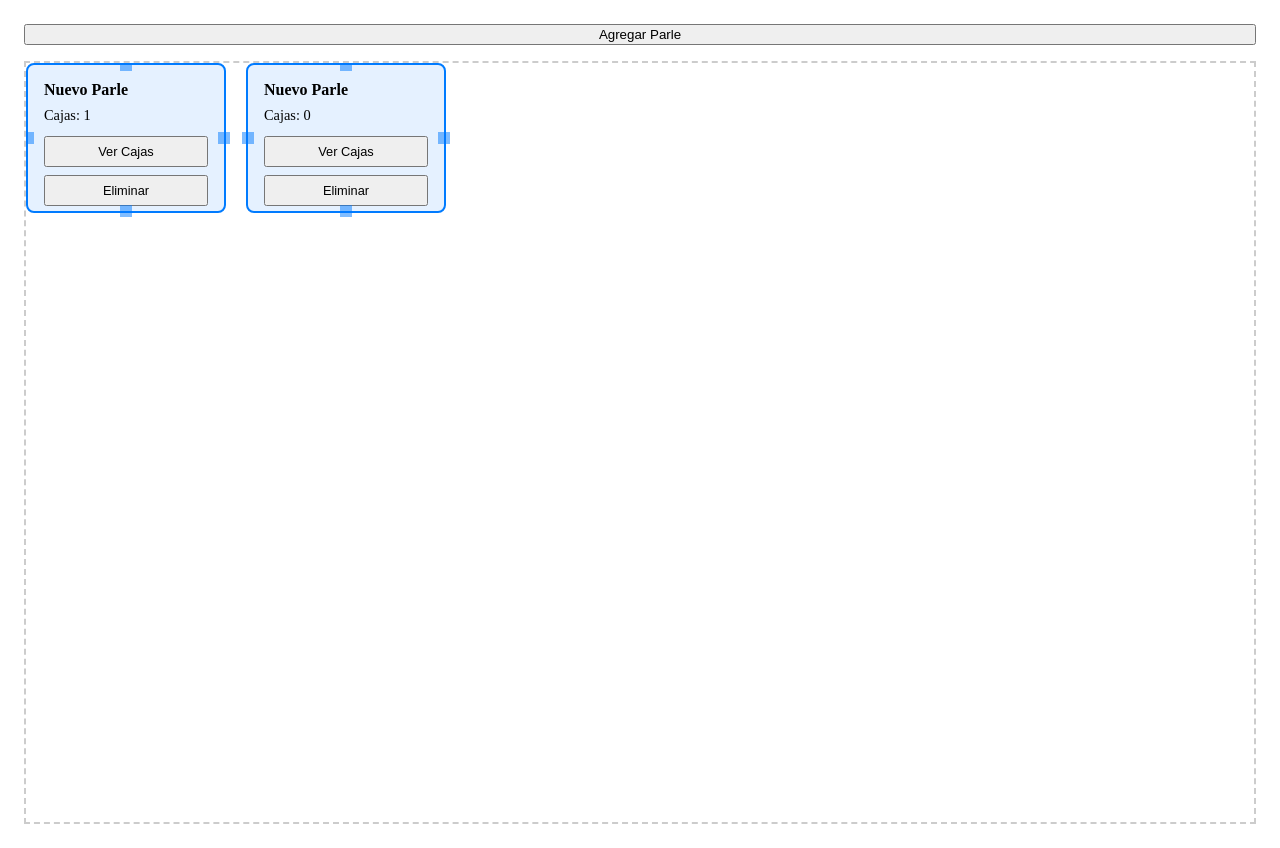
After one commit to IronCastle345/test01, a Django app: page /parles/ in a window 1280 px wide. The commit adds this page. Run offline with Django 5.2, Linux system fonts and the light colour scheme; data comes from the database, SQL or seed files in the repository; both versions use the stored data as it was after the commit.

Commit message:
segundo commit

```diff
--- a/almacen/urls.py
+++ b/almacen/urls.py
@@ -20,8 +20,9 @@ from core import views
 
 urlpatterns = [
     path('admin/', admin.site.urls),
-    path('', views.hola),
-    path('cajas/', views.listarCajas, name='listar_caja'),
+    path('', views.parles_dashboard),
+    path('cajas/', views.listar_cajas, name='listar_caja'),
+    path('cajas/parle/<int:parle_id>/', views.listar_cajas, name='cajas_por_parle'),
     path('cajas/crear', views.registrarCaja, name='crear_caja'),
     path('cajas/eliminar/<int:id>/', views.eliminar_caja, name='eliminar_caja'),
     path('cajas/editar/<int:id>/', views.editar_caja, name='editar_caja'),
@@ -29,4 +30,9 @@ urlpatterns = [
     path('cajas/<int:id>/agregar-pieza/', views.agregar_pieza, name='agregar_pieza'),
     path('piezas/eliminar/<int:id>/', views.eliminar_pieza, name='eliminar_pieza'),
     path('piezas/editar/<int:id>/', views.editar_pieza, name='editar_pieza'),
+    path('parles/', views.parles_dashboard, name='parles_dashboard'),
+    path('parles/crear/', views.crear_parle, name='crear_parle'),
+    path('parles/<int:id>/actualizar/', views.actualizar_parle, name='actualizar_parle'),
+    path('parles/<int:id>/eliminar/', views.eliminar_parle, name='eliminar_parle'),
+    path('parles/<int:id>/actualizar-nombre/', views.actualizar_nombre_parle, name='actualizar_nombre_parle'),
 ]
--- a/core/apps.py
+++ b/core/apps.py
@@ -4,3 +4,7 @@ from django.apps import AppConfig
 class CoreConfig(AppConfig):
     default_auto_field = 'django.db.models.BigAutoField'
     name = 'core'
+
+    def ready(self):
+        # Importa las señales aquí
+        import core.signals
--- /dev/null
+++ b/core/static/css/parles.css
@@ -0,0 +1,97 @@
+/* static/css/parles.css */
+.parle-dashboard {
+    padding: 1rem;
+    height: 100vh;
+    display: flex;
+    flex-direction: column;
+}
+
+#parle-map {
+    flex: 1;
+    position: relative;
+    overflow: auto; /* Permite desplazamiento en móviles */
+    touch-action: none; /* Importante para eventos táctiles */
+    border: 2px dashed #ccc;
+    margin-top: 1rem;
+}
+
+.parle-box {
+    position: absolute;
+    border: 2px solid #007bff;
+    background: rgba(0, 123, 255, 0.1);
+    padding: 1rem;
+    border-radius: 8px;
+    min-width: 150px;
+    min-height: 100px;
+    touch-action: none; /* Evita conflicto con scroll */
+    box-sizing: border-box;
+}
+
+.parle-box h5 {
+    font-size: 1rem; /* Tamaño adaptable */
+    margin: 0 0 8px 0;
+}
+
+.parle-box p {
+    font-size: 0.9rem;
+    margin: 0 0 8px 0;
+}
+
+.parle-box button {
+    width: 100%; /* Botones ocuparán todo el ancho en móviles */
+    margin: 4px 0;
+    padding: 6px;
+    font-size: 0.8rem;
+}
+
+/* Media Queries para móviles */
+@media (max-width: 768px) {
+    .parle-box {
+        min-width: 120px;
+        min-height: 80px;
+    }
+
+    #add-parle {
+        width: 100%; /* Botón ocupa todo el ancho */
+        padding: 12px;
+    }
+}
+
+.resize-handle {
+    position: absolute;
+    background: #007bff;
+    opacity: 0.5;
+    width: 12px;
+    height: 12px;
+}
+
+.parle-box {
+    transition: none; /* Eliminar transiciones que causan parpadeo */
+    user-select: none; /* Evitar selección de texto al arrastrar */
+}
+
+.dragging {
+    opacity: 0.7;
+    cursor: grabbing;
+}
+
+.resizing {
+    opacity: 0.7;
+}
+
+.edit-icon {
+    margin-left: 8px;
+    font-size: 0.8em;
+    opacity: 0.7;
+}
+
+@media (max-width: 768px) {
+    .editable-nombre {
+        font-size: 1.2em; /* Texto más grande para móvil */
+    }
+}
+
+.resize-left { left: -6px; top: 50%; transform: translateY(-50%); cursor: ew-resize; }
+.resize-right { right: -6px; top: 50%; transform: translateY(-50%); cursor: ew-resize; }
+.resize-bottom { bottom: -6px; left: 50%; transform: translateX(-50%); cursor: ns-resize; }
+.resize-top { top: -6px; left: 50%; transform: translateX(-50%); cursor: ns-resize; }
--- /dev/null
+++ b/core/static/js/parles.js
@@ -0,0 +1,332 @@
+document.addEventListener('DOMContentLoaded', () => {
+    const parleMap = document.getElementById('parle-map');
+    // Inicializar interact.js en los Parles existentes
+    document.querySelectorAll('.parle-box').forEach(element => {
+        addInteractions(element);
+        applyParleStyles(element);
+    });
+
+    function applyParleStyles(element) {
+        element.style.position = 'absolute';
+        element.style.left = `${element.dataset.x}px`;
+        element.style.top = `${element.dataset.y}px`;
+        element.style.width = `${element.dataset.width}px`;
+        element.style.height = `${element.dataset.height}px`;
+    }
+
+    // Crear elemento HTML para un parle
+    function createParleElement(parle) {
+        const div = document.createElement('div');
+        div.className = 'parle-box';
+        div.setAttribute('data-id', parle.id);
+
+        // Posición y tamaño desde el backend
+        div.style.left = `${parle.pos_x}px`;
+        div.style.top = `${parle.pos_y}px`;
+        div.style.width = `${parle.ancho}px`;
+        div.style.height = `${parle.alto}px`;
+
+        // Contenido
+        div.innerHTML = `
+            <h5>${parle.nombre}</h5>
+            <p>Cajas: ${parle.cant_cajas}</p>
+            <button class="btn btn-sm btn-success view-boxes">Ver Cajas</button>
+            <button class="btn btn-sm btn-danger delete-parle">Eliminar</button>
+        `;
+
+        parleMap.appendChild(div);
+        addInteractions(div);
+    }
+
+    // Añadir interacciones (arrastrar, redimensionar)
+    function addInteractions(element) {
+        interact(element)
+            .draggable({
+                inertia: false,
+                modifiers: [
+                    interact.modifiers.restrictRect({
+                        restriction: 'parent',
+                        endOnly: true
+                    })
+                ],
+                listeners: {
+                    move(event) {
+                        const target = event.target;
+                        const x = (parseFloat(target.style.left) || 0) + event.dx;
+                        const y = (parseFloat(target.style.top) || 0) + event.dy;
+                        target.style.left = `${x}px`;
+                        target.style.top = `${y}px`;
+                        updateParlePosition(target.dataset.id, x, y);
+                    }
+                }
+            })
+            .resizable({
+                edges: {
+                    left: '.resize-left',
+                    right: '.resize-right',
+                    bottom: '.resize-bottom',
+                    top: '.resize-top'
+                },
+                modifiers: [
+                    interact.modifiers.restrictSize({
+                        min: { width: 100, height: 80 }
+                    })
+                ],
+                listeners: {
+                    move(event) {
+                        const target = event.target;
+                        target.style.width = `${event.rect.width}px`;
+                        target.style.height = `${event.rect.height}px`;
+                        updateParleSize(target.dataset.id, event.rect.width, event.rect.height);
+                    }
+                }
+            });
+
+        // Añadir handles de redimensionado táctiles
+        const resizeHandles = `
+            <div class="resize-handle resize-left"></div>
+            <div class="resize-handle resize-right"></div>
+            <div class="resize-handle resize-bottom"></div>
+            <div class="resize-handle resize-top"></div>
+        `;
+        element.insertAdjacentHTML('beforeend', resizeHandles);
+    }
+
+    // Función updateParlePosition
+    function updateParlePosition(id, x, y) {
+        fetch(`/parles/${id}/actualizar/`, {
+            method: 'POST',
+            headers: {
+                'Content-Type': 'application/json',
+                'X-CSRFToken': getCookie('csrftoken'),
+            },
+            body: JSON.stringify({ x, y }), // Envía x, y como números
+        });
+    }
+
+    // Función updateParleSize
+    function updateParleSize(id, width, height) {
+        fetch(`/parles/${id}/actualizar/`, {
+            method: 'POST',
+            headers: {
+                'Content-Type': 'application/json',
+                'X-CSRFToken': getCookie('csrftoken'),
+            },
+            body: JSON.stringify({ width, height }), // Envía width, height como números
+        });
+    }
+
+    // Crear nuevo parle
+    document.getElementById('add-parle').addEventListener('click', () => {
+        fetch('/parles/crear/', {
+            method: 'POST',
+            headers: {
+                'X-CSRFToken': getCookie('csrftoken'),
+            },
+        })
+        .then(response => response.json())
+        .then(parle => createParleElement(parle));
+    });
+
+    // Eliminar parle
+    parleMap.addEventListener('click', (e) => {
+        if (e.target.classList.contains('view-boxes')) {
+            const parleDiv = e.target.closest('.parle-box');
+            const parleId = parleDiv.dataset.id;
+            window.location.href = `/cajas/parle/${parleId}/`;
+        }
+
+        if (e.target.classList.contains('delete-parle')) {
+            const parleDiv = e.target.closest('.parle-box');
+            const parleId = parleDiv.dataset.id;
+            fetch(`/parles/${parleId}/eliminar/`, {
+                method: 'POST',
+                headers: {
+                    'X-CSRFToken': getCookie('csrftoken'),
+                },
+            })
+            .then(() => parleDiv.remove());
+        }
+    });
+
+    // Función para obtener el token CSRF
+    function getCookie(name) {
+        let cookieValue = null;
+        if (document.cookie && document.cookie !== '') {
+            const cookies = document.cookie.split(';');
+            for (let i = 0; i < cookies.length; i++) {
+                const cookie = cookies[i].trim();
+                if (cookie.startsWith(name + '=')) {
+                    cookieValue = decodeURIComponent(cookie.substring(name.length + 1));
+                    break;
+                }
+            }
+        }
+        return cookieValue;
+    }
+
+    document.addEventListener('click', (e) => {
+        if (e.target.classList.contains('delete-parle')) {
+            const parleDiv = e.target.closest('.parle-box');
+            const parleId = parleDiv.dataset.id;
+            fetch(`/parles/${parleId}/eliminar/`, {
+                method: 'POST',
+                headers: {
+                    'X-CSRFToken': getCookie('csrftoken'),
+                },
+            })
+            .then(() => parleDiv.remove());
+        }
+    });
+});
+
+document.querySelectorAll('.parle-box').forEach(element => {
+    interact(element)
+        .draggable({
+            inertia: false,
+            modifiers: [
+                interact.modifiers.restrictRect({
+                    restriction: 'parent',
+                    endOnly: true
+                })
+            ],
+            listeners: {
+                start(event) {
+                    event.target.classList.add('dragging');
+                },
+                move(event) {
+                    const target = event.target;
+                    const x = (parseFloat(target.style.left) || 0) + event.dx;
+                    const y = (parseFloat(target.style.top) || 0) + event.dy;
+
+                    target.style.left = `${x}px`;
+                    target.style.top = `${y}px`;
+
+                    // Actualizar con debounce
+                    updatePositionDebounced(target.dataset.id, x, y);
+                },
+                end(event) {
+                    event.target.classList.remove('dragging');
+                }
+            }
+        })
+        .resizable({
+            edges: { left: true, right: true, bottom: true, top: true },
+            modifiers: [
+                interact.modifiers.restrictSize({
+                    min: { width: 100, height: 80 }
+                })
+            ],
+            listeners: {
+                start(event) {
+                    event.target.classList.add('resizing');
+                },
+                move(event) {
+                    const target = event.target;
+                    target.style.width = `${event.rect.width}px`;
+                    target.style.height = `${event.rect.height}px`;
+
+                    // Actualizar con debounce
+                    updateSizeDebounced(target.dataset.id, event.rect.width, event.rect.height);
+                },
+                end(event) {
+                    event.target.classList.remove('resizing');
+                }
+            }
+        });
+});
+
+  function debounce(func, timeout = 1000) {
+    let timer;
+    return (...args) => {
+        clearTimeout(timer);
+        timer = setTimeout(() => { func.apply(this, args); }, timeout);
+    };
+}
+
+const updatePositionDebounced = debounce((id, x, y) => {
+    updateParlePosition(id, x, y);
+});
+
+const updateSizeDebounced = debounce((id, width, height) => {
+    updateParleSize(id, width, height);
+});
+
+document.addEventListener('dblclick', (e) => {
+    if (e.target.classList.contains('editable-nombre')) {
+        const element = e.target;
+        const originalText = element.textContent;
+        const parleId = element.dataset.id;
+
+        // Crear input editable
+        const input = document.createElement('input');
+        input.type = 'text';
+        input.value = originalText;
+        input.style.width = '100%';
+
+        // Reemplazar h5 por el input
+        element.replaceWith(input);
+        input.focus();
+
+        // Guardar al perder el focus o presionar Enter
+        input.addEventListener('keypress', (e) => {
+            if (e.key === 'Enter') {
+                guardarNombre();
+            }
+        });
+
+        input.addEventListener('keydown', (e) => {
+            if (e.key === 'Enter') {
+                e.preventDefault(); // Evitar comportamiento por defecto
+                guardarNombre();
+            }
+        });
+
+        function getCookie(name) {
+            let cookieValue = null;
+            if (document.cookie && document.cookie !== '') {
+                const cookies = document.cookie.split(';');
+                for (let i = 0; i < cookies.length; i++) {
+                    const cookie = cookies[i].trim();
+                    if (cookie.startsWith(name + '=')) {
+                        cookieValue = decodeURIComponent(cookie.substring(name.length + 1));
+                        break;
+                    }
+                }
+            }
+            return cookieValue;
+        }
+
+        // Modificar la función guardarNombre
+        function guardarNombre() {
+            const nuevoNombre = input.value.trim();
+
+            if (nuevoNombre && nuevoNombre !== originalText) {
+                fetch(`/parles/${parleId}/actualizar-nombre/`, {
+                    method: 'POST',
+                    headers: {
+                        'Content-Type': 'application/json',
+                        'X-CSRFToken': getCookie('csrftoken'), // Token desde la cookie
+                    },
+                    credentials: 'include', // ¡Añade esta línea!
+                    body: JSON.stringify({ nombre: nuevoNombre }),
+                })
+                .then(response => {
+                    if (!response.ok) throw new Error('Error en la respuesta');
+                    return response.json();
+                })
+                .then(data => {
+                    element.textContent = data.nombre; // Actualizar el texto
+                    input.replaceWith(element); // Restaurar el elemento h5
+                })
+                .catch(error => {
+                    console.error('Error:', error);
+                    input.replaceWith(element); // Revertir cambios si hay error
+                });
+            } else {
+                input.replaceWith(element);
+            }
+        }
+        }
+    }
+)
--- /dev/null
+++ b/core/templates/parles/dashboard.html
@@ -0,0 +1,50 @@
+{% load static %}
+<!DOCTYPE html>
+<html lang="en">
+<head>
+    <meta charset="UTF-8">
+    <meta name="viewport" content="width=device-width, initial-scale=1.0">
+    <title>Document</title>
+    <link rel="stylesheet" href="{% static 'css/parles.css' %}">
+</head>
+<body>
+    <div class="parle-dashboard">
+        <button id="add-parle" class="btn btn-primary mb-3">
+            <i class="bi bi-plus-square"></i> <span class="desktop-text">Agregar Parle</span>
+            <span class="mobile-text">+</span>
+        </button>
+
+        <div id="parle-map">
+            {% for parle in parles %}
+            <div class="parle-box"
+                data-id="{{ parle.id }}"
+                data-x="{{ parle.pos_x|default:0 }}"
+                data-y="{{ parle.pos_y|default:0 }}"
+                data-width="{{ parle.ancho|default:200 }}"
+                data-height="{{ parle.alto|default:150 }}">
+                <h5 class="editable-nombre" data-id="{{ parle.id }}">{{ parle.nombre }}
+                    <i class="bi bi-pencil-square edit-icon"></i>
+                </h5>
+                <p>Cajas: {{ parle.cant_cajas }}</p>
+                <button class="btn btn-sm btn-success view-boxes">Ver Cajas</button>
+                <button class="btn btn-sm btn-danger delete-parle">Eliminar</button>
+            </div>
+            {% endfor %}
+        </div>
+    </div>
+
+    <!-- CSS para ocultar/mostrar texto en móviles -->
+    <style>
+        @media (max-width: 768px) {
+            .desktop-text { display: none; }
+            .mobile-text { display: inline; }
+        }
+        @media (min-width: 769px) {
+            .mobile-text { display: none; }
+        }
+    </style>
+
+    <script src="https://cdn.jsdelivr.net/npm/interactjs/dist/interact.min.js"></script>
+    <script src="{% static 'js/parles.js' %}"></script>
+</body>
+</html>
--- a/core/views.py
+++ b/core/views.py
@@ -1,15 +1,27 @@
 from django.shortcuts import render, redirect, get_object_or_404
 from .models import caja, parle, tipo_de_pieza, pieza
 from django import forms
+import json
+from django.http import JsonResponse
+from django.views.decorators.http import require_http_methods
 
 # Create your views here.
 
 def hola(request):
     return render(request, 'index.html')
 
-def listarCajas(request):
-    cajas = caja.objects.prefetch_related('tipo_de_pieza_set').all()
-    return render(request, 'caja/list.html', {'cajas': cajas})
+def listar_cajas(request, parle_id=None):
+    cajas = caja.objects.all()
+    Parle = None
+
+    if parle_id:
+        Parle = get_object_or_404(parle, id=parle_id)
+        cajas = cajas.filter(id_parle=Parle)
+
+    return render(request, 'caja/list.html', {
+        'cajas': cajas,
+        'parle_filtrado': Parle
+    })
 
 class CajaForm(forms.ModelForm):
     # Campos para nuevo Tipo_de_pieza
@@ -188,3 +200,96 @@ def editar_pieza(request, id):
         'form': form,
         'pieza': Pieza
     })
+
+def parles_dashboard(request):
+    Parles = parle.objects.all()
+    return render(request, 'parles/dashboard.html', {'parles': Parles})
+
+def crear_parle(request):
+    if request.method == 'POST':
+        # Obtener el último Parle
+        ultimo_parle = parle.objects.order_by('-id').first()
+
+        # Calcular posición
+        if ultimo_parle:
+            nueva_x = ultimo_parle.pos_x + ultimo_parle.ancho + 20  # 20px de separación
+            nueva_y = ultimo_parle.pos_y
+        else:
+            nueva_x = 50  # Posición inicial X
+            nueva_y = 50  # Posición inicial Y
+
+        # Crear Parle
+        nuevo_parle = parle.objects.create(
+            pos_x=nueva_x,
+            pos_y=nueva_y,
+            ancho=200,
+            alto=150
+        )
+
+        return JsonResponse({
+            'id': nuevo_parle.id,
+            'nombre': nuevo_parle.nombre,
+            'pos_x': nuevo_parle.pos_x,
+            'pos_y': nuevo_parle.pos_y,
+            'ancho': nuevo_parle.ancho,
+            'alto': nuevo_parle.alto
+        })
+    return redirect('parles_dashboard')
+
+@require_http_methods(["POST"])
+def actualizar_parle(request, id):
+    Parle = get_object_or_404(parle, id=id)
+    data = json.loads(request.body)
+
+    if 'x' in data and 'y' in data:
+        Parle.pos_x = data['x']
+        Parle.pos_y = data['y']
+
+    if 'width' in data and 'height' in data:
+        Parle.ancho = data['width']
+        Parle.alto = data['height']
+
+    Parle.save()  # <-- ¡Aquí estaba el error! (Parle, no parle)
+    return JsonResponse({'status': 'success'})
+
+def eliminar_parle(request, id):
+    if request.method == 'POST':
+        Parle = parle.objects.get(id=id)
+        Parle.delete()
+        return JsonResponse({'status': 'success'})
+    return JsonResponse({'status': 'error'}, status=400)
+
+@require_http_methods(["POST"])
+def actualizar_parle(request, id):
+    Parle = get_object_or_404(parle, id=id)
+    data = json.loads(request.body)
+
+    # Actualizar posición
+    if 'x' in data and 'y' in data:
+        Parle.pos_x = data['x']
+        Parle.pos_y = data['y']
+
+    # Actualizar tamaño
+    if 'width' in data and 'height' in data:
+        Parle.ancho = data['width']
+        Parle.alto = data['height']
+
+    parle.save()
+    return JsonResponse({'status': 'success'})
+
+@require_http_methods(["POST"])
+def actualizar_nombre_parle(request, id):
+    Parle = get_object_or_404(parle, id=id)
+    try:
+        data = json.loads(request.body)
+        nuevo_nombre = data.get('nombre', '').strip()
+
+        if not nuevo_nombre:
+            return JsonResponse({'status': 'error', 'message': 'Nombre vacío'}, status=400)
+
+        Parle.nombre = nuevo_nombre
+        Parle.save()
+        return JsonResponse({'status': 'success', 'nombre': Parle.nombre})
+
+    except Exception as e:
+        return JsonResponse({'status': 'error', 'message': str(e)}, status=400)
```
Also changed, not shown: core/models.py (+8 -4 lines), core/signals.py (added, +10 -0 lines), core/templates/caja/list.html (+11 -0 lines), core/migrations/0007_parle_alto_parle_ancho_parle_pos_x_parle_pos_y_and_more.py (added), core/migrations/0008_alter_caja_id_parle.py (added), db.sqlite3.
